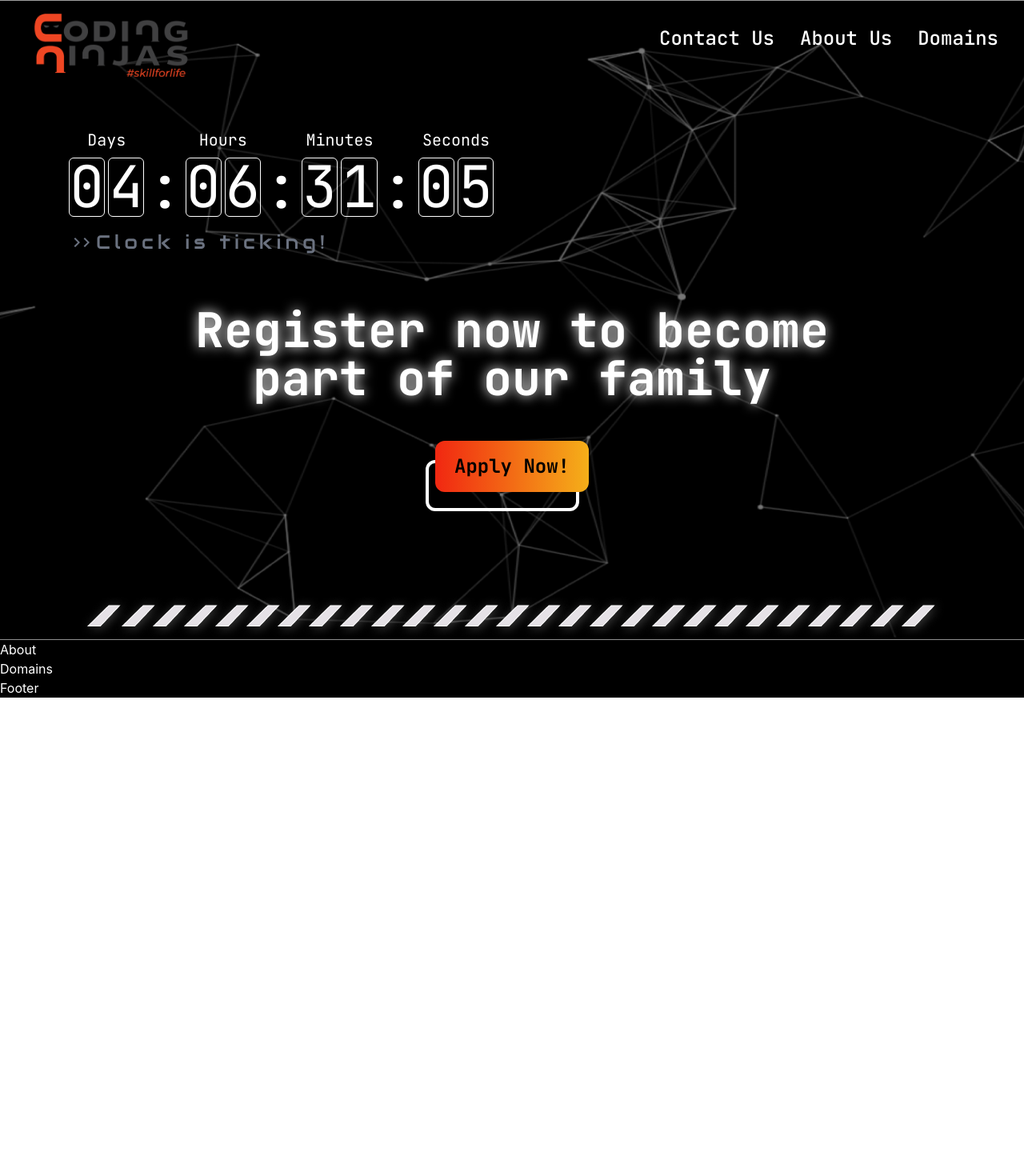
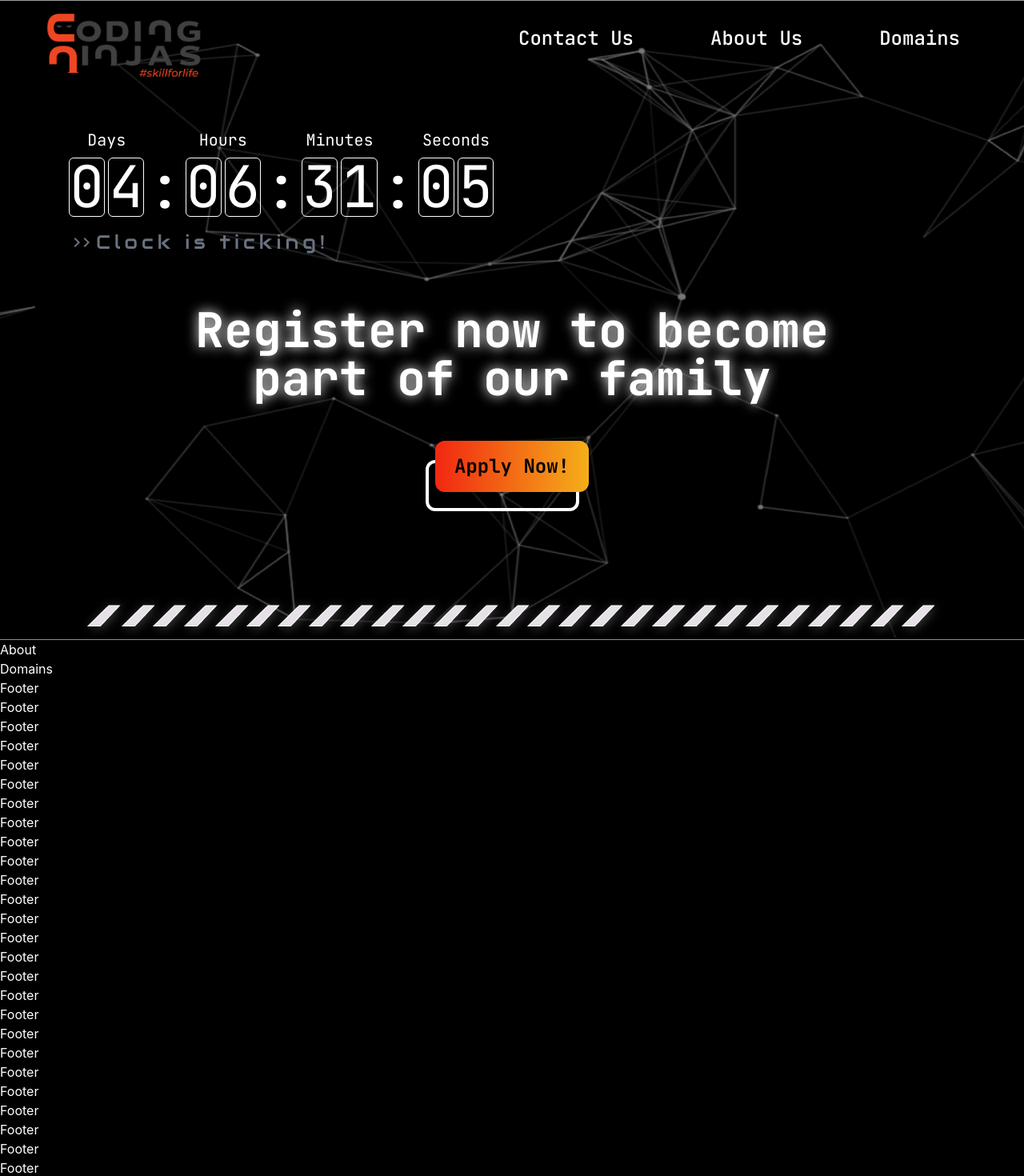
Before and after one commit to Coding-Ninjas-Club-SRM/Recruitment-22, a React (Create React App) app: page / in a window 1280 px wide. Shown: the top 1470 px of the page at 80% size. Before the commit the page ends 872 px from the top, so only its background shows below. Built offline with nearby package versions, Linux system fonts and the light colour scheme.

Commit message:
:sparkles: Fix Navbar and add scroll blur

```diff
--- a/src/Components/Footer/Footer.jsx
+++ b/src/Components/Footer/Footer.jsx
@@ -5,6 +5,28 @@ function Footer() {
   return (
     <div>
       <h1>Footer</h1>
+      <h1>Footer</h1>
+      <h1>Footer</h1>
+      <h1>Footer</h1>
+      <h1>Footer</h1>
+      <h1>Footer</h1>
+      <h1>Footer</h1>
+      <h1>Footer</h1><h1>Footer</h1>
+      <h1>Footer</h1>
+      <h1>Footer</h1>
+      <h1>Footer</h1><h1>Footer</h1>
+      <h1>Footer</h1>
+      <h1>Footer</h1>
+      <h1>Footer</h1><h1>Footer</h1>
+      <h1>Footer</h1>
+      <h1>Footer</h1>
+      <h1>Footer</h1><h1>Footer</h1>
+      <h1>Footer</h1>
+      <h1>Footer</h1>
+      <h1>Footer</h1><h1>Footer</h1>
+      <h1>Footer</h1>
+      <h1>Footer</h1>
+      <h1>Footer</h1>
     </div>
   );
 }
--- a/src/Components/Landing/Landing.jsx
+++ b/src/Components/Landing/Landing.jsx
@@ -7,7 +7,7 @@ import style from "./Landing.module.css";
 function Landing() {
   return (
     <div className="w-full h-screen bg-landingbg bg-cover flex flex-col justify-center items-center">
-      <div className="md:pl-[84px] py-6 md:self-start">
+      <div className=" md:pl-[84px] py-6 md:self-start">
         <Timer className="py-4" />
         <p className="text-gray-500 text-xl xs:text-2xl flex flex-row items-center font-audiowide tracking-[0.21em] py-4">
           <MdOutlineKeyboardArrowRight />
--- a/src/Components/Navbar/Navbar.jsx
+++ b/src/Components/Navbar/Navbar.jsx
@@ -1,10 +1,15 @@
 import React, { useState } from "react";
 import { FaBars, FaTimes } from "react-icons/fa";
 import cnlogo from "./assets/cnlogo.png";
-import style from "./Navbar.module.css";
+import { useScrollPosition } from "./hooks/scrollPosition";
 
 const Navbar = () => {
   const [nav, setNav] = useState(false);
+  const scrollPosition = useScrollPosition()
+
+   function classNames(...classes) {
+    return classes.filter(Boolean).join(' ')
+  }
 
   const links = [
     {
@@ -24,17 +29,20 @@ const Navbar = () => {
   return (
     <div
       id="navbar"
-      className="flex justify-between items-center w-full h-24 px-4 text-white text-2xl bg-transparent fixed font-jetbrains"
+      className={classNames(
+        scrollPosition > 0 ? 'backdrop-blur' : 'bg-transparent',
+        'flex justify-between items-center w-full h-24 p-8 text-white text-2xl  fixed font-jetbrains',
+      )}
     >
       <div className="w-60">
-        <img src={cnlogo} alt="" />
+        <img src={cnlogo} alt="CN LOGO" />
       </div>
 
       <ul className="hidden md:flex">
         {links.map(({ id, link, doff }) => (
           <li
             key={id}
-            className="px-4 cursor-pointer capitalize font-medium hover:scale-105 duration-200"
+            className="px-12 cursor-pointer capitalize font-medium hover:scale-105 duration-200"
           >
             {link}
           </li>
--- /dev/null
+++ b/src/Components/Navbar/hooks/scrollPosition.jsx
@@ -0,0 +1,19 @@
+import { useEffect, useState } from 'react'
+
+export const useScrollPosition = () => {
+  const [scrollPosition, setScrollPosition] = useState(0)
+
+  useEffect(() => {
+    const updatePosition = () => {
+      setScrollPosition(window.pageYOffset)
+    }
+
+    window.addEventListener('scroll', updatePosition)
+
+    updatePosition()
+
+    return () => window.removeEventListener('scroll', updatePosition)
+  }, [])
+
+  return scrollPosition
+}
```
Also changed, not shown: src/Components/Navbar/assets/CnLogo.svg (added).
